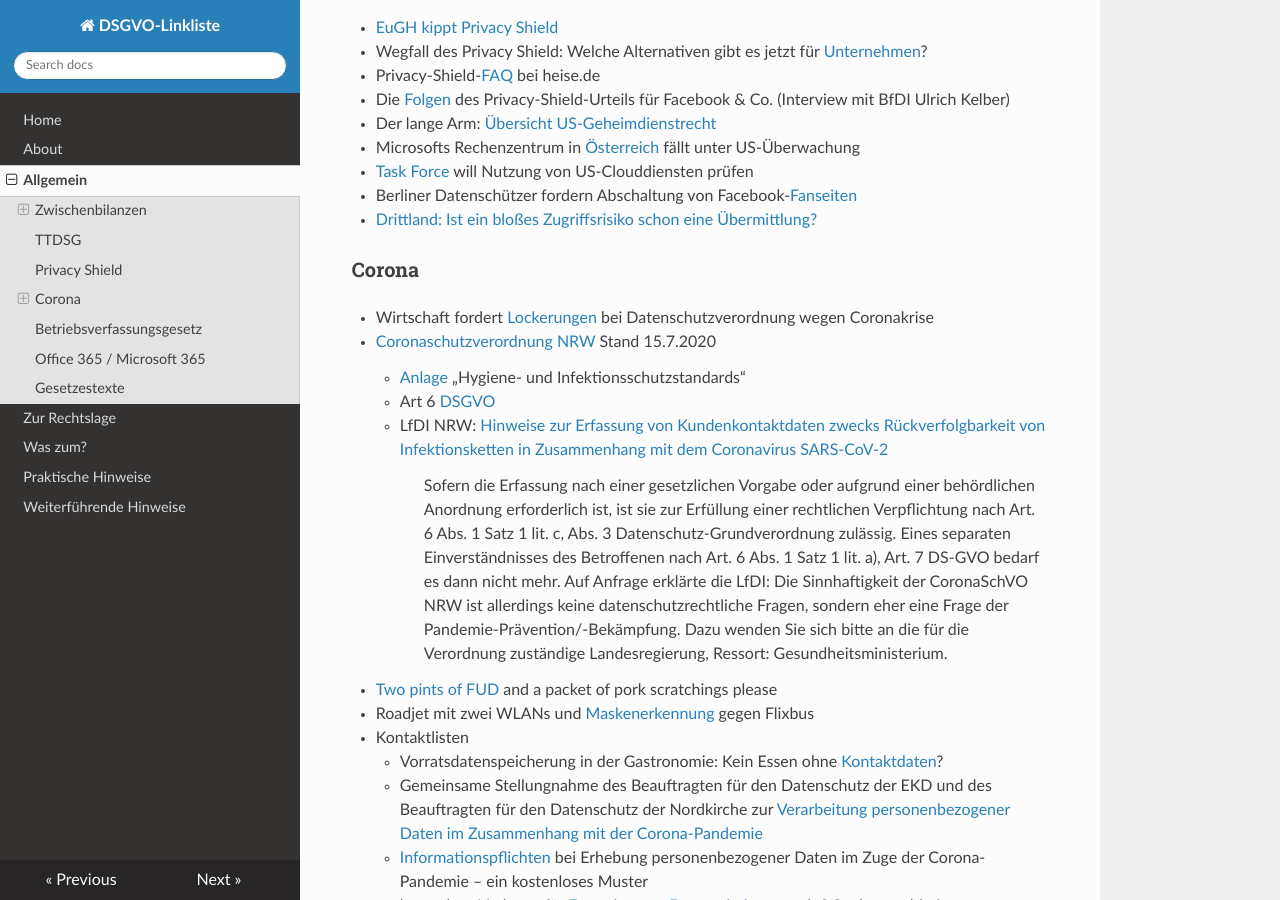
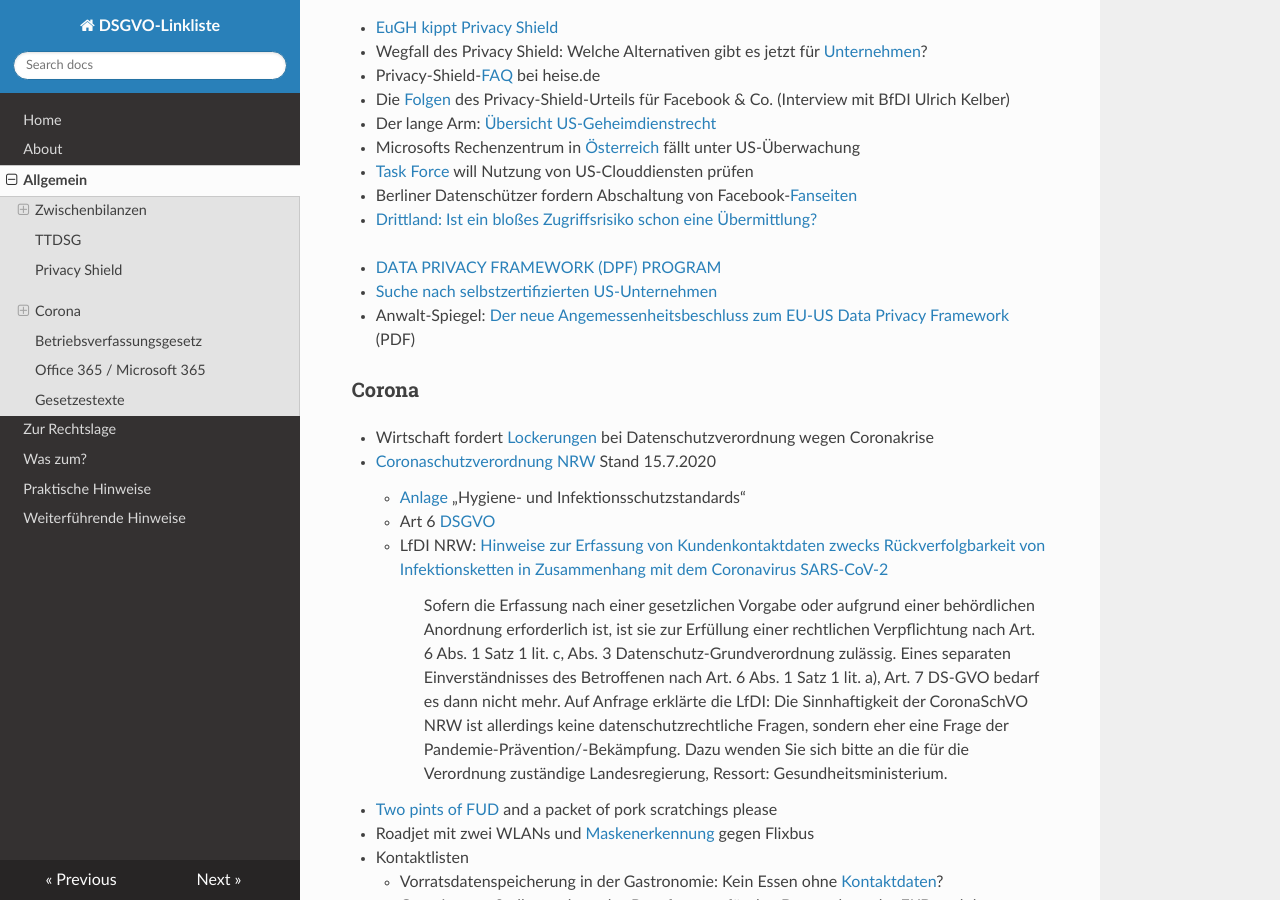
Before and after one commit to jrselzer/DSGVO-Linkliste, an MkDocs documentation site: the page built from docs/Allgemein.md, in a window 1280 px wide and 900 px high, scrolled down 3757 px. Built offline with MkDocs 1.6.1, drawn with Linux system fonts in a browser that asks for light colours; nearby versions of some CDN libraries.

Commit message:
Update Allgemein.md

```diff
--- a/docs/Allgemein.md
+++ b/docs/Allgemein.md
@@ -94,8 +94,10 @@
 * [Irland](https://taz.de/Zwei-Jahre-DSGVO/!5691347/) soll Daten besser schützen
 * Zwei Jahre DSGVO: Datenschützer von [Big Tech](https://www.heise.de/news/Zwei-Jahre-DSGVO-Datenschuetzer-von-Big-Tech-ueberfordert-4842878.html) überfordert
 * “We will take action when it’s needed” [is not enough](https://www.neweurope.eu/article/we-will-take-action-when-its-needed-is-not-enough/)
+
 ### TTDSG
 * TTDSG: Was das Gesetz für Webanalyse und Onlinewerbung [bedeutet](https://upload-magazin.de/53138-ttdsg-was-das-gesetz-fuer-webanalyse-und-onlinewerbung-bedeutet/) | UPLOAD Magazin
+
 ### Privacy Shield
 * [EuGH](https://www.heise.de/news/EuGH-kippt-EU-US-Datenschutzvereinbarung-Privacy-Shield-4845204.html) kippt EU-US-Datenschutzvereinbarung „Privacy Shield“
 * [Europäischer Gerichtshof](https://www.spiegel.de/netzwelt/netzpolitik/europaeischer-gerichtshof-kippt-umstrittene-datenschutzvereinbarung-privacy-shield-a-6344510a-cbe2-482d-b354-6561af8c4ac7) kippt umstrittenen „Privacy Shield“
@@ -137,6 +139,12 @@
 * [Task Force](https://www.golem.de/news/datenschutz-task-force-will-nutzung-von-us-clouddiensten-pruefen-2102-154206.html) will Nutzung von US-Clouddiensten prüfen
 * Berliner Datenschützer fordern Abschaltung von Facebook-[Fanseiten](https://www.heise.de/news/Berliner-Datenschuetzer-fordern-Abschaltung-von-Facebook-Fanseiten-6667046.html)
 * [Drittland: Ist ein bloßes Zugriffsrisiko schon eine Übermittlung?](https://www.dr-datenschutz.de/drittland-ist-ein-blosses-zugriffsrisiko-schon-eine-uebermittlung/)
+
+###
+* [DATA PRIVACY FRAMEWORK (DPF) PROGRAM](https://www.dataprivacyframework.gov/s/)
+  * [Suche nach selbstzertifizierten US-Unternehmen](https://www.dataprivacyframework.gov/s/participant-search)
+* Anwalt-Spiegel: [Der neue Angemessenheitsbeschluss zum EU-US Data Privacy Framework](https://www.deutscheranwaltspiegel.de/wp-content/uploads/sites/49/2023/08/DAS-Online_Ausgabe-17-2023_L.pdf) (PDF)
+
 ### Corona
 * Wirtschaft fordert [Lockerungen](https://www.heise.de/newsticker/meldung/Wirtschaft-fordert-Lockerungen-bei-Datenschutzverordnung-wegen-Coronakrise-4713366.html) bei Datenschutzverordnung wegen Coronakrise
 * [Coronaschutzverordnung NRW](https://www.land.nrw/sites/default/files/asset/document/2020-07-12_fassung_coronaschvo_ab_15.07.2020_lesefassung.pdf) Stand 15.7.2020
```
